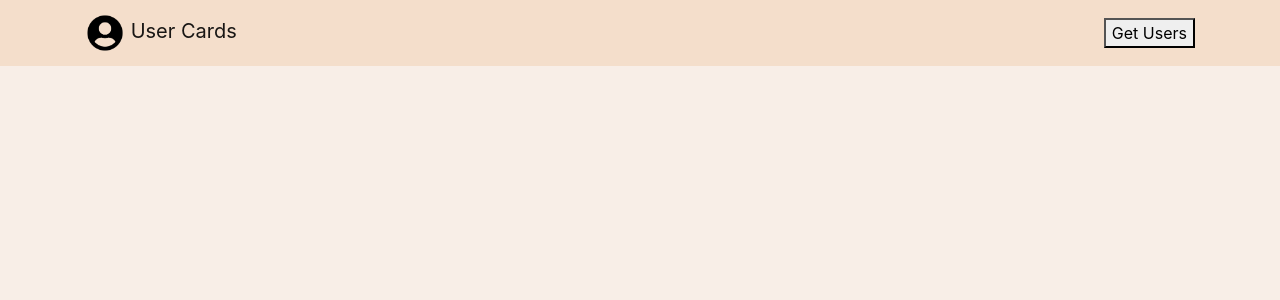
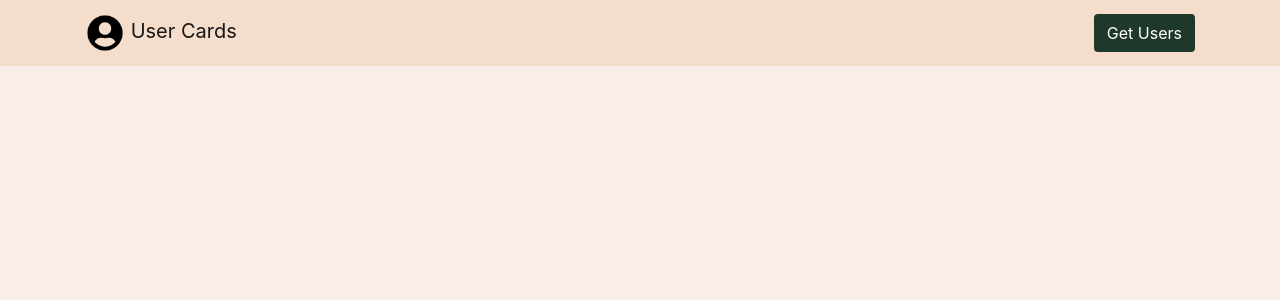
Before and after one commit to arnavbansal25/User-Cards, a React (Create React App) app in the folder user-cards-app/: page / in a window 1280 px wide. Shown: the top 300 px of the page. Built offline with nearby package versions, Linux system fonts and the light colour scheme.

Commit message:
btn class added

```diff
--- a/user-cards-app/src/components/HeaderComponent.js
+++ b/user-cards-app/src/components/HeaderComponent.js
@@ -9,7 +9,7 @@ function Header(props) {
                 <NavbarBrand className="mr-auto" href="/">
                     <img src={logo} width="40" alt="brand logo" /> User Cards
                 </NavbarBrand>
-                <button className="" onClick={props.btnClick}>
+                <button className="btn" onClick={props.btnClick}>
                     Get Users
                 </button>
             </div>
```
